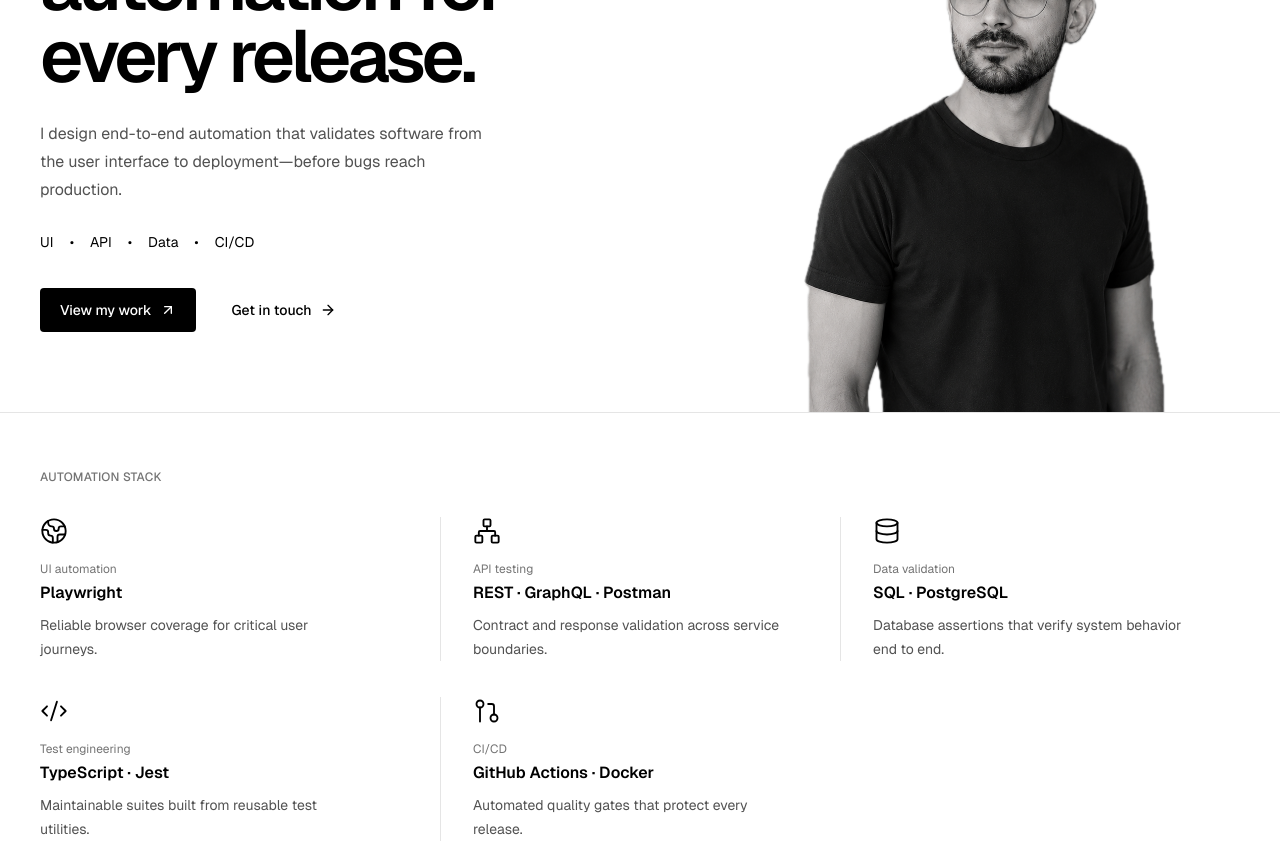
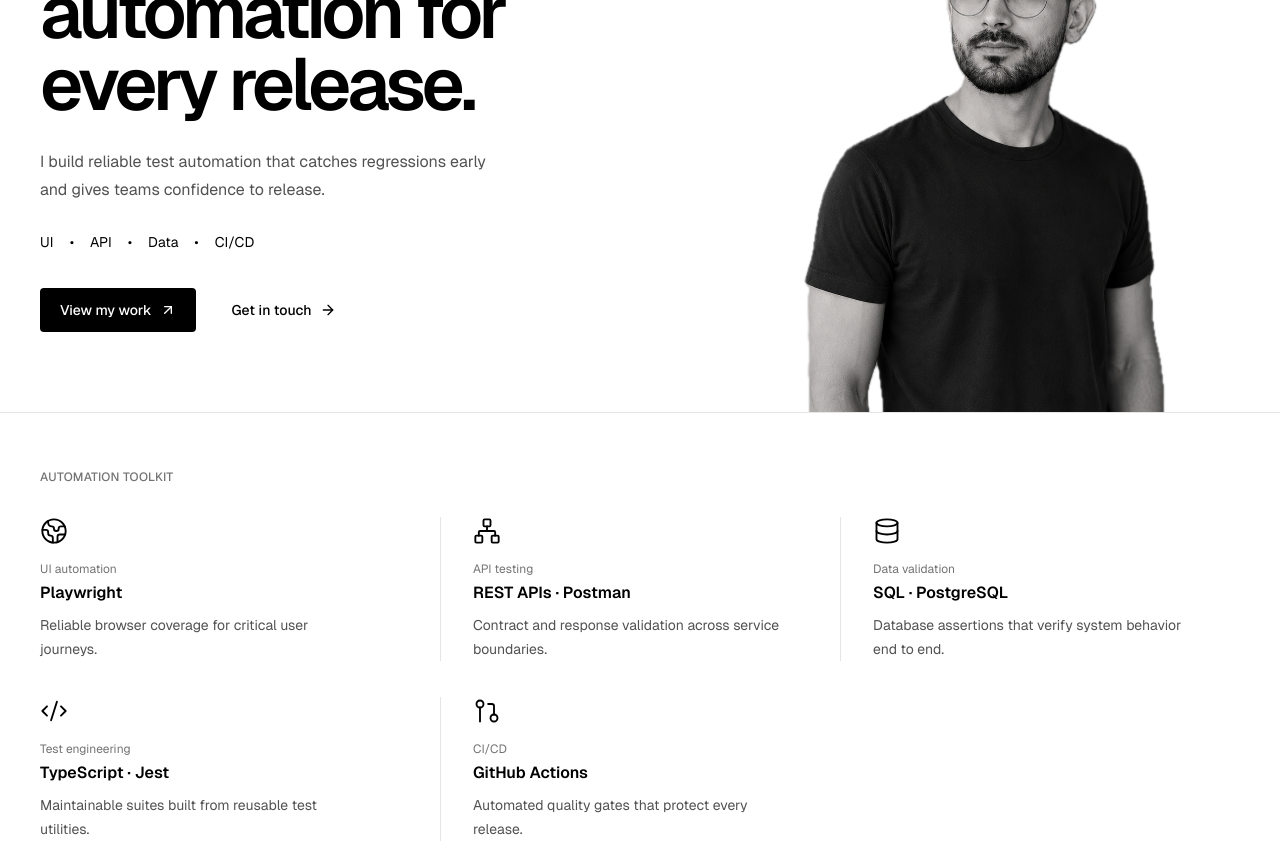
Before and after one commit to danielFernandezDj/daniel-portfolio, a Next.js app: page / in a window 1280 px wide. Shown: the part 360-1203 px from the top of the page. Built offline with nearby package versions, Linux system fonts and the light colour scheme.

Commit message:
Modifying Hero & Automation stack sections

```diff
--- a/app/page.tsx
+++ b/app/page.tsx
@@ -31,7 +31,7 @@ const services = [
   {
     icon: Network,
     eyebrow: "API testing",
-    title: "REST · GraphQL · Postman",
+    title: "REST APIs · Postman",
     copy: "Contract and response validation across service boundaries.",
   },
   {
@@ -49,7 +49,7 @@ const services = [
   {
     icon: GitPullRequest,
     eyebrow: "CI/CD",
-    title: "GitHub Actions · Docker",
+    title: "GitHub Actions",
     copy: "Automated quality gates that protect every release.",
   },
 ]
@@ -166,8 +166,8 @@ export default function Home() {
               every release.
             </h1>
             <p className="mt-7 max-w-md text-base leading-7 text-neutral-600">
-              I design end-to-end automation that validates software from the
-              user interface to deployment—before bugs reach production.
+              I build reliable test automation that catches regressions early
+              and gives teams confidence to release.
             </p>
             <div className="mt-7 flex flex-wrap items-center gap-x-4 gap-y-2 text-sm">
               <span>UI</span>
@@ -206,7 +206,7 @@ export default function Home() {
 
       <div className="mx-auto max-w-7xl px-6 lg:px-10">
         <section className="border-b py-12 lg:py-14">
-          <p className="section-label">Automation stack</p>
+          <p className="section-label">Automation toolkit</p>
           <div className="mt-8 grid gap-x-0 gap-y-9 md:grid-cols-3">
             {services.map(({ icon: Icon, eyebrow, title, copy }, i) => (
               <article
@@ -258,10 +258,10 @@ export default function Home() {
               I approach quality as an engineering problem.
             </h2>
             <p className="mt-5 text-base leading-7 text-neutral-600">
-              I study how systems behave, trace failures across layers, and
-              turn repetitive verification into reliable automation. My focus
-              is building clear, maintainable test coverage that finds risk
-              early and gives teams confidence to ship.
+              I study how systems behave, trace failures across layers, and turn
+              repetitive verification into reliable automation. My focus is
+              building clear, maintainable test coverage that finds risk early
+              and gives teams confidence to ship.
             </p>
           </div>
         </section>
```
